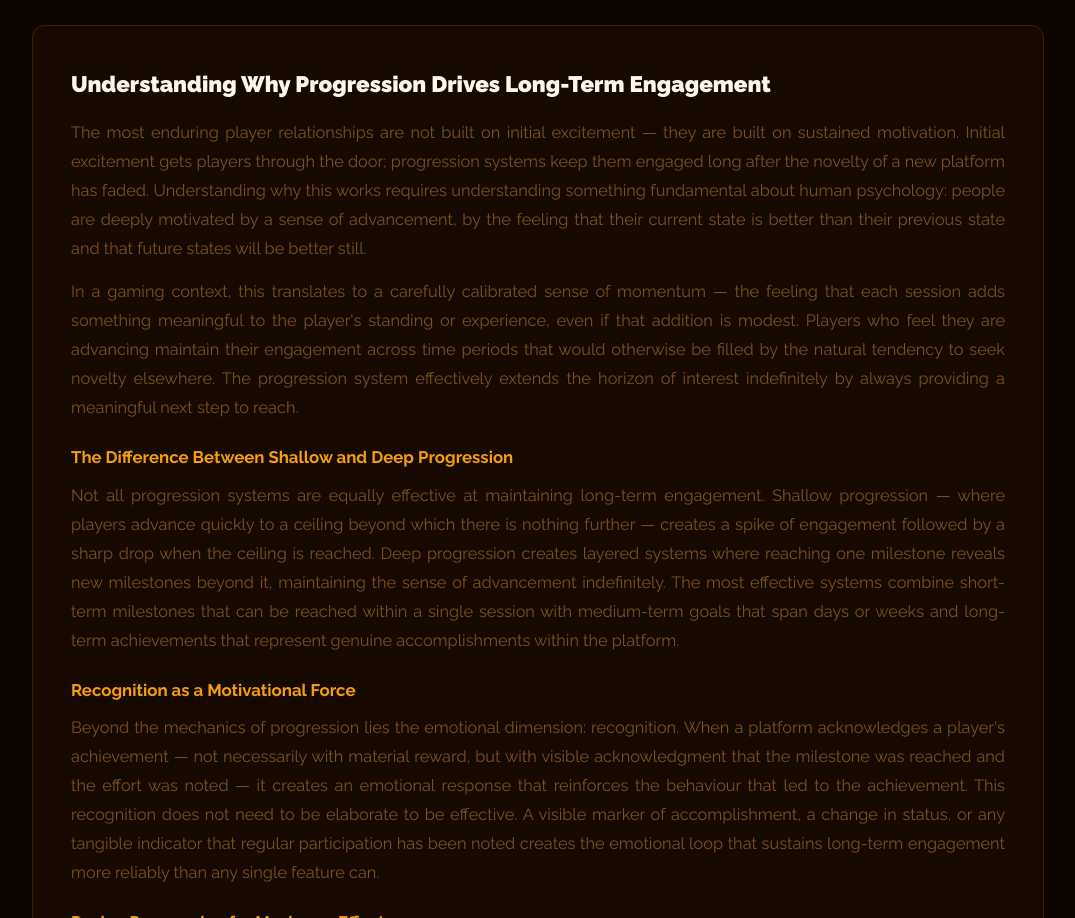
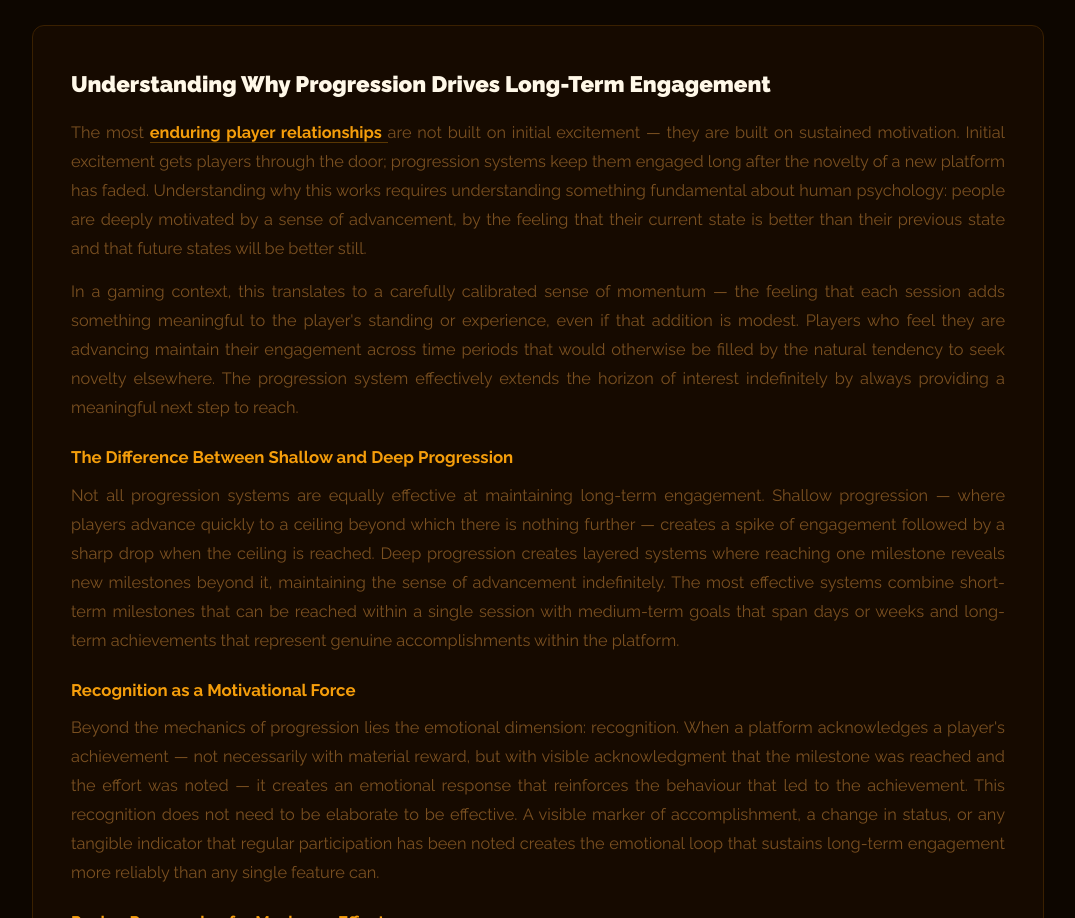
Before and after one commit to bewgkugm/rewarding-sense, a plain HTML site: page index.html in a window 1280 px wide. Shown: the part 785-1703 px from the top of the page, without its empty margins (102-1177 px from the left). Drawn offline with Linux system fonts and the light colour scheme.

Commit message:
Update index.html

```diff
--- a/index.html
+++ b/index.html
@@ -5,6 +5,7 @@
     <meta name="viewport" content="width=device-width, initial-scale=1.0">
     <meta name="robots" content="index, follow">
     <title>How Reward Systems Improve Long-Term Player Engagement</title>
+    <meta name="google-site-verification" content="DQBQcd_8tYjzmhzweVdW6kRwXSwivHVWcfEfyh3fLyM" />
     <meta name="description" content="Learn how reward progression motivates players over time, maintaining interest and encouraging regular participation without discussing specific offers.">
     <style>
         @import url('https://fonts.googleapis.com/css2?family=Raleway:wght@400;500;600;700;800;900&display=swap');
@@ -118,7 +119,7 @@
 
         <div class="panel">
             <h2>Understanding Why Progression Drives Long-Term Engagement</h2>
-            <p>The most enduring player relationships are not built on initial excitement — they are built on sustained motivation. Initial excitement gets players through the door; progression systems keep them engaged long after the novelty of a new platform has faded. Understanding why this works requires understanding something fundamental about human psychology: people are deeply motivated by a sense of advancement, by the feeling that their current state is better than their previous state and that future states will be better still.</p>
+            <p>The most <a href="        https://mobile-gaming-27cc9d.gitlab.io/      ">      enduring player relationships    </a> are not built on initial excitement — they are built on sustained motivation. Initial excitement gets players through the door; progression systems keep them engaged long after the novelty of a new platform has faded. Understanding why this works requires understanding something fundamental about human psychology: people are deeply motivated by a sense of advancement, by the feeling that their current state is better than their previous state and that future states will be better still.</p>
             <p>In a gaming context, this translates to a carefully calibrated sense of momentum — the feeling that each session adds something meaningful to the player's standing or experience, even if that addition is modest. Players who feel they are advancing maintain their engagement across time periods that would otherwise be filled by the natural tendency to seek novelty elsewhere. The progression system effectively extends the horizon of interest indefinitely by always providing a meaningful next step to reach.</p>
             <h3>The Difference Between Shallow and Deep Progression</h3>
             <p>Not all progression systems are equally effective at maintaining long-term engagement. Shallow progression — where players advance quickly to a ceiling beyond which there is nothing further — creates a spike of engagement followed by a sharp drop when the ceiling is reached. Deep progression creates layered systems where reaching one milestone reveals new milestones beyond it, maintaining the sense of advancement indefinitely. The most effective systems combine short-term milestones that can be reached within a single session with medium-term goals that span days or weeks and long-term achievements that represent genuine accomplishments within the platform.</p>
```
